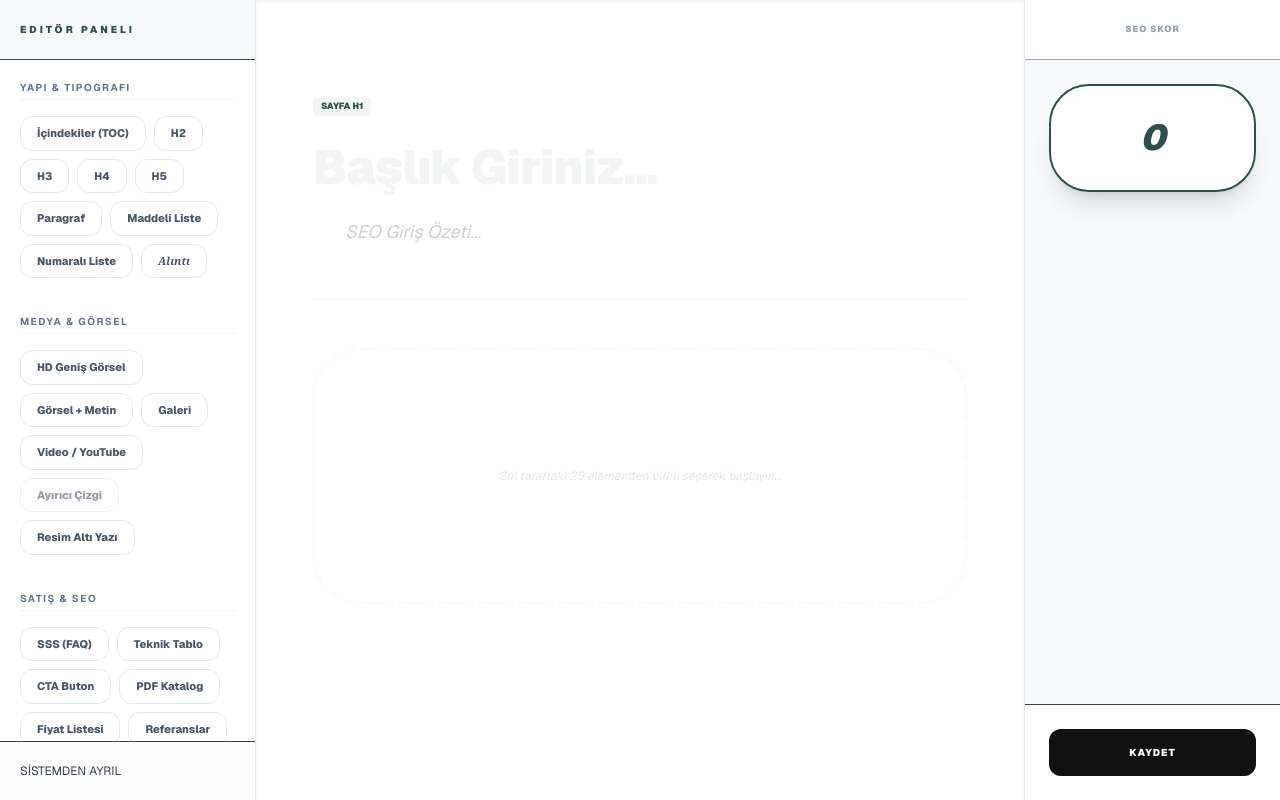
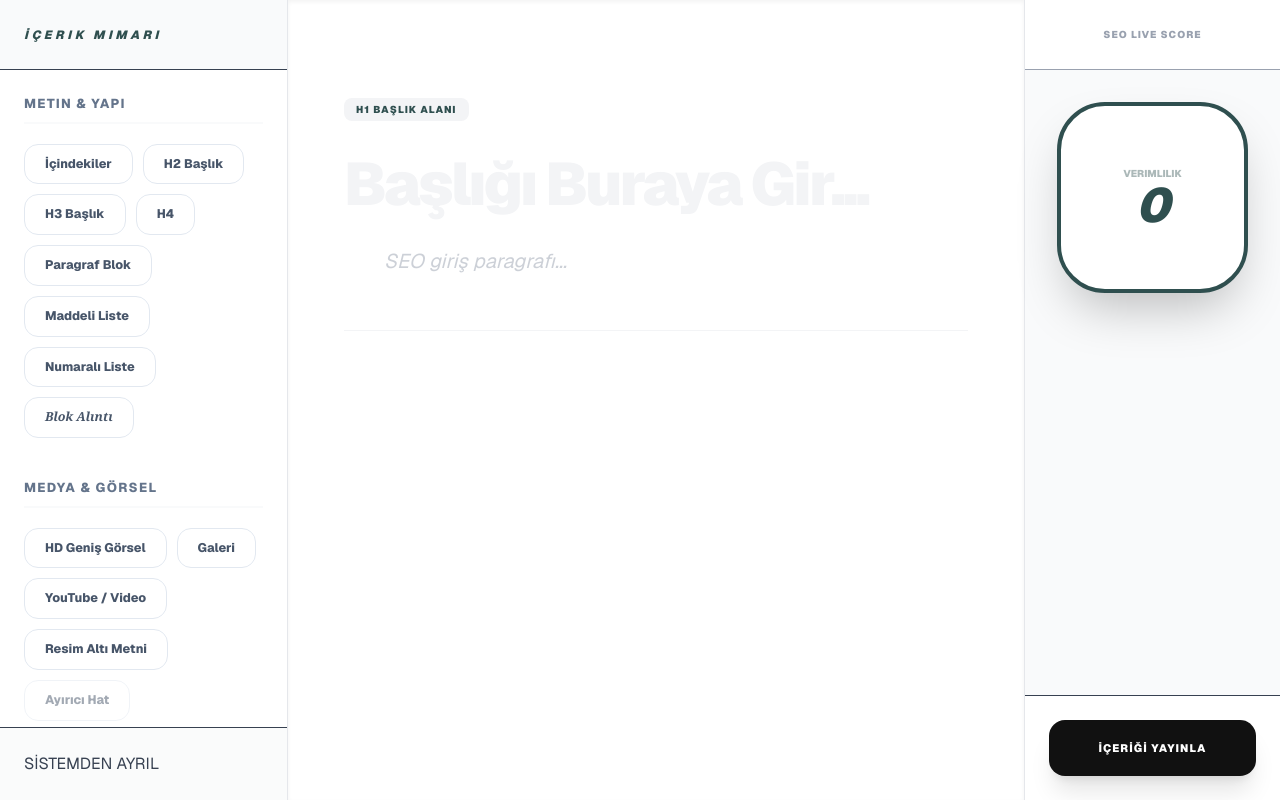
Before and after one commit to ozgurtasarimmobilya-create/my-admin-panel, a Next.js app: page /icerik-yonetimi/corian in a window 1280 px wide. Built offline with nearby package versions, Linux system fonts and the light colour scheme.

Commit message:
arayuz: sol panel basliklari ve buton yazilari okunaklilik icin buyutuldu

```diff
--- a/app/icerik-yonetimi/corian/page.tsx
+++ b/app/icerik-yonetimi/corian/page.tsx
@@ -3,15 +3,13 @@
 import { useState } from 'react';
 import Link from 'next/link';
 
-// Blok Yapısı
 type Block = {
   id: string;
   type: string;
   content: string;
-  extra?: string;
 };
 
-export default function ProfessionalTerminalV13() {
+export default function ProfessionalTerminalV14() {
   const [blocks, setBlocks] = useState<Block[]>([]);
 
   const addBlock = (type: string) => {
@@ -19,147 +17,139 @@ export default function ProfessionalTerminalV13() {
       id: Math.random().toString(36).substr(2, 9),
       type,
       content: '',
-      extra: ''
     };
     setBlocks([...blocks, newBlock]);
   };
 
   return (
-    <div className="flex h-screen bg-[#F3F4F6] text-[#374151] font-sans overflow-hidden text-[12px]">
+    <div className="flex h-screen bg-[#F3F4F6] text-[#374151] font-sans overflow-hidden">
 
-      {/* --- SOL: 25+ ELEMENTLİ DEV CEPHANELİK --- */}
-      <aside className="w-64 bg-white border-r border-gray-200 flex flex-col shadow-sm">
-        <div className="h-[60px] flex items-center px-5 border-b bg-[#F9FAFB]">
-          <span className="font-black text-[10px] tracking-[0.3em] text-[#2F4F4F] uppercase">Editör Paneli</span>
+      {/* --- SOL: OKUNAKLI VE BÜYÜK ELEMENT PANELİ --- */}
+      <aside className="w-72 bg-white border-r border-gray-200 flex flex-col shadow-sm">
+        <div className="h-[70px] flex items-center px-6 border-b bg-[#F9FAFB]">
+          <span className="font-black text-[12px] tracking-[0.3em] text-[#2F4F4F] uppercase italic">İçerik Mimarı</span>
         </div>
 
-        <div className="flex-1 overflow-y-auto custom-scrollbar p-5 space-y-9">
+        <div className="flex-1 overflow-y-auto custom-scrollbar p-6 space-y-10">
 
-          {/* GRUP 1: YAPI & TİPOGRAFİ */}
-          <div className="space-y-4">
-            <label className="text-[10px] font-bold text-[#64748B] uppercase tracking-[0.15em] block border-b border-gray-100 pb-1">Yapı & Tipografi</label>
-            <div className="flex flex-wrap gap-2">
-              <button onClick={() => addBlock('toc')} className="btn-flex border-blue-100 text-blue-600 bg-blue-50/20 text-[10px]">İçindekiler (TOC)</button>
-              <button onClick={() => addBlock('h2')} className="btn-flex">H2</button>
-              <button onClick={() => addBlock('h3')} className="btn-flex">H3</button>
-              <button onClick={() => addBlock('h4')} className="btn-flex">H4</button>
-              <button onClick={() => addBlock('h5')} className="btn-flex">H5</button>
-              <button onClick={() => addBlock('p')} className="btn-flex">Paragraf</button>
+          {/* GRUP 1: TİPOGRAFİ */}
+          <div className="space-y-5">
+            <label className="text-[13px] font-extrabold text-[#64748B] uppercase tracking-[0.1em] block border-b-2 border-gray-50 pb-2">Metin & Yapı</label>
+            <div className="flex flex-wrap gap-2.5">
+              <button onClick={() => addBlock('toc')} className="btn-flex bg-blue-50/30 text-blue-700 border-blue-100">İçindekiler</button>
+              <button onClick={() => addBlock('h2')} className="btn-flex">H2 Başlık</button>
+              <button onClick={() => addBlock('h3')} className="btn-flex">H3 Başlık</button>
+              <button onClick={() => addBlock('h4')} className="btn-flex text-[11px]">H4</button>
+              <button onClick={() => addBlock('p')} className="btn-flex font-medium">Paragraf Blok</button>
               <button onClick={() => addBlock('ul')} className="btn-flex">Maddeli Liste</button>
               <button onClick={() => addBlock('ol')} className="btn-flex">Numaralı Liste</button>
-              <button onClick={() => addBlock('quote')} className="btn-flex italic font-serif">Alıntı</button>
+              <button onClick={() => addBlock('quote')} className="btn-flex italic font-serif">Blok Alıntı</button>
             </div>
           </div>
 
-          {/* GRUP 2: MEDYA & GÖRSEL (HD) */}
-          <div className="space-y-4">
-            <label className="text-[10px] font-bold text-[#64748B] uppercase tracking-[0.15em] block border-b border-gray-100 pb-1">Medya & Görsel</label>
-            <div className="flex flex-wrap gap-2">
-              <button onClick={() => addBlock('image_hd')} className="btn-flex text-emerald-700 border-emerald-100 bg-emerald-50/20">HD Geniş Görsel</button>
-              <button onClick={() => addBlock('image_text')} className="btn-flex text-[10px]">Görsel + Metin</button>
+          {/* GRUP 2: MEDYA */}
+          <div className="space-y-5">
+            <label className="text-[13px] font-extrabold text-[#64748B] uppercase tracking-[0.1em] block border-b-2 border-gray-50 pb-2">Medya & Görsel</label>
+            <div className="flex flex-wrap gap-2.5">
+              <button onClick={() => addBlock('image_hd')} className="btn-flex bg-emerald-50/30 text-emerald-700 border-emerald-100">HD Geniş Görsel</button>
               <button onClick={() => addBlock('gallery')} className="btn-flex">Galeri</button>
-              <button onClick={() => addBlock('video')} className="btn-flex">Video / YouTube</button>
-              <button onClick={() => addBlock('divider')} className="btn-flex border-dashed opacity-60">Ayırıcı Çizgi</button>
-              <button onClick={() => addBlock('caption')} className="btn-flex text-[10px]">Resim Altı Yazı</button>
+              <button onClick={() => addBlock('video')} className="btn-flex">YouTube / Video</button>
+              <button onClick={() => addBlock('caption')} className="btn-flex text-[11px]">Resim Altı Metni</button>
+              <button onClick={() => addBlock('divider')} className="btn-flex border-dashed opacity-50 text-[10px]">Ayırıcı Hat</button>
             </div>
           </div>
 
           {/* GRUP 3: SATIŞ & TEKNİK */}
-          <div className="space-y-4">
-            <label className="text-[10px] font-bold text-[#64748B] uppercase tracking-[0.15em] block border-b border-gray-100 pb-1">Satış & SEO</label>
-            <div className="flex flex-wrap gap-2">
-              <button onClick={() => addBlock('faq')} className="btn-flex text-orange-600 border-orange-100 bg-orange-50/10">SSS (FAQ)</button>
+          <div className="space-y-5">
+            <label className="text-[13px] font-extrabold text-[#64748B] uppercase tracking-[0.1em] block border-b-2 border-gray-50 pb-2">Satış & SEO</label>
+            <div className="flex flex-wrap gap-2.5">
+              <button onClick={() => addBlock('faq')} className="btn-flex bg-orange-50/30 text-orange-700 border-orange-100">SSS (FAQ)</button>
               <button onClick={() => addBlock('table')} className="btn-flex font-bold border-gray-400">Teknik Tablo</button>
-              <button onClick={() => addBlock('cta')} className="btn-flex text-indigo-700 border-indigo-100 bg-indigo-50/10">CTA Buton</button>
-              <button onClick={() => addBlock('pdf')} className="btn-flex text-red-700 border-red-100 bg-red-50/10 text-[10px]">PDF Katalog</button>
-              <button onClick={() => addBlock('price')} className="btn-flex">Fiyat Listesi</button>
-              <button onClick={() => addBlock('refs')} className="btn-flex">Referanslar</button>
+              <button onClick={() => addBlock('cta')} className="btn-flex bg-indigo-50/30 text-indigo-700 border-indigo-100">CTA Buton</button>
+              <button onClick={() => addBlock('pdf')} className="btn-flex bg-red-50/30 text-red-700 border-red-100">Katalog PDF</button>
+              <button onClick={() => addBlock('price')} className="btn-flex">Fiyat Tablosu</button>
               <button onClick={() => addBlock('contact')} className="btn-flex">İletişim Formu</button>
               <button onClick={() => addBlock('map')} className="btn-flex">Google Harita</button>
             </div>
           </div>
 
-          {/* GRUP 4: OTORİTE & KOD */}
-          <div className="space-y-4">
-            <label className="text-[10px] font-bold text-[#64748B] uppercase tracking-[0.15em] block border-b border-gray-100 pb-1">Otorite & Kod</label>
-            <div className="flex flex-wrap gap-2 pb-8">
-              <button onClick={() => addBlock('author')} className="btn-flex font-bold">Yazar Kutusu</button>
-              <button onClick={() => addBlock('html')} className="btn-flex">HTML / Kod</button>
+          {/* GRUP 4: OTORİTE */}
+          <div className="space-y-5">
+            <label className="text-[13px] font-extrabold text-[#64748B] uppercase tracking-[0.1em] block border-b-2 border-gray-50 pb-2">E-E-A-T (Otorite)</label>
+            <div className="flex flex-wrap gap-2.5 pb-10">
+              <button onClick={() => addBlock('author')} className="btn-flex font-bold">Yazar Kartı</button>
               <button onClick={() => addBlock('related')} className="btn-flex">İlgili Yazılar</button>
-              <button onClick={() => addBlock('social')} className="btn-flex">Paylaşım</button>
+              <button onClick={() => addBlock('html')} className="btn-flex text-[10px]">Özel Kod (HTML)</button>
             </div>
           </div>
         </div>
 
-        <div className="p-5 border-t bg-gray-50/50">
+        <div className="p-6 border-t bg-gray-50/80">
           <Link href="/icerik-yonetimi" className="btn-exit">SİSTEMDEN AYRIL</Link>
         </div>
       </aside>
 
-      {/* --- ORTA: YAZIM ALANI --- */}
-      <main className="flex-1 bg-white overflow-y-auto shadow-inner relative">
-        <div className="max-w-[750px] mx-auto py-24 px-12 space-y-12">
-          {/* H1 Alanı */}
-          <div className="space-y-5">
-            <div className="inline-block px-2 py-0.5 bg-gray-100 text-[#2F4F4F] text-[9px] font-black rounded uppercase">Sayfa H1</div>
-            <input className="w-full text-5xl font-black border-none outline-none placeholder:text-gray-100 tracking-tight" placeholder="Başlık Giriniz..." />
-            <textarea className="w-full text-lg text-gray-400 border-none outline-none resize-none italic border-l-2 border-gray-50 pl-8" placeholder="SEO Giriş Özeti..." rows={1} />
+      {/* --- ORTA: GENİŞ VE OKUNAKLI YAZIM ALANI --- */}
+      <main className="flex-1 bg-white overflow-y-auto shadow-inner">
+        <div className="max-w-[800px] mx-auto py-24 px-14 space-y-12">
+          <div className="space-y-6">
+            <div className="inline-block px-3 py-1 bg-gray-100 text-[#2F4F4F] text-[10px] font-black rounded-lg uppercase tracking-widest">H1 Başlık Alanı</div>
+            <input className="w-full text-6xl font-black border-none outline-none placeholder:text-gray-100 tracking-tighter" placeholder="Başlığı Buraya Gir..." />
+            <textarea className="w-full text-xl text-gray-400 border-none outline-none resize-none italic border-l-4 border-gray-50 pl-10" placeholder="SEO giriş paragrafı..." rows={1} />
           </div>
+
           <div className="h-px bg-gray-100 w-full"></div>
 
-          {/* Bloklar */}
-          <div className="min-h-[500px] space-y-8">
+          <div className="min-h-[600px] space-y-10">
             {blocks.map((block) => (
-              <div key={block.id} className="relative group p-2 rounded-xl hover:bg-gray-50/50 transition-all">
-                <div className="text-[9px] font-bold text-gray-300 uppercase mb-2 tracking-widest">{block.type} Elementi</div>
-                <div className="min-h-[40px] border border-transparent border-l-gray-200 pl-4">
-                    {/* Buraya her block tipi için input gelecek */}
-                    <input className="w-full bg-transparent outline-none text-lg" placeholder={`${block.type} içeriğini yazın...`} />
+              <div key={block.id} className="relative group p-4 rounded-2xl hover:bg-gray-50/30 transition-all border border-transparent hover:border-gray-100">
+                <div className="text-[10px] font-black text-gray-300 uppercase mb-4 tracking-widest flex items-center gap-2">
+                  <span className="w-2 h-2 bg-gray-200 rounded-full"></span> {block.type} Elementi aktif
+                </div>
+                <div className="min-h-[50px] border-l-2 border-gray-100 pl-6">
+                    <input className="w-full bg-transparent outline-none text-2xl font-bold placeholder:text-gray-200" placeholder={`${block.type} içeriği...`} />
                 </div>
                 <button
                   onClick={() => setBlocks(blocks.filter(b => b.id !== block.id))}
-                  className="absolute -left-12 top-4 opacity-0 group-hover:opacity-100 text-red-400 hover:text-red-600 transition-all font-black text-[9px] uppercase tracking-tighter"
+                  className="absolute -left-14 top-8 opacity-0 group-hover:opacity-100 text-red-400 hover:text-red-700 transition-all font-black text-[10px] bg-white shadow-sm border p-2 rounded-full"
                 >
-                  SİL
+                   <svg width="16" height="16" viewBox="0 0 24 24" fill="none" stroke="currentColor" strokeWidth="3"><polyline points="3 6 5 6 21 6"/><path d="M19 6v14a2 2 0 0 1-2 2H7a2 2 0 0 1-2-2V6m3 0V4a2 2 0 0 1 2-2h4a2 2 0 0 1 2 2v2"/></svg>
                 </button>
               </div>
             ))}
-            {blocks.length === 0 && (
-              <div className="h-64 border-2 border-dashed border-gray-50 rounded-[3rem] flex items-center justify-center text-gray-200 italic select-none">
-                Sol taraftaki 25 elementten birini seçerek başlayın...
-              </div>
-            )}
           </div>
         </div>
       </main>
 
       {/* --- SAĞ: ANALİZ --- */}
       <aside className="w-64 bg-[#F9FAFB] border-l border-gray-200 flex flex-col">
-        <div className="h-[60px] flex items-center justify-center border-b bg-white font-black text-[9px] text-gray-400 uppercase tracking-widest">SEO Skor</div>
-        <div className="p-6 flex-1 space-y-6">
-           <div className="p-8 bg-white border-2 border-[#2F4F4F] rounded-[2.5rem] text-center shadow-xl">
-              <span className="text-4xl font-black italic text-[#2F4F4F]">{blocks.length * 4 > 100 ? 100 : blocks.length * 4}</span>
+        <div className="h-[70px] flex items-center justify-center border-b bg-white font-black text-[10px] text-gray-400 uppercase tracking-widest">SEO Live Score</div>
+        <div className="p-8 flex-1">
+           <div className="aspect-square bg-white border-4 border-[#2F4F4F] rounded-[3rem] flex flex-col items-center justify-center shadow-2xl group cursor-default">
+              <span className="text-[10px] font-black uppercase text-[#2F4F4F] opacity-40 group-hover:opacity-100 transition-opacity">Verimlilik</span>
+              <span className="text-5xl font-black italic text-[#2F4F4F]">{blocks.length * 4 > 100 ? 100 : blocks.length * 4}</span>
            </div>
         </div>
         <div className="p-6 border-t bg-white">
-          <button className="w-full bg-[#111] text-white py-4 rounded-xl text-[10px] font-black tracking-widest uppercase hover:bg-[#2F4F4F] transition-all">KAYDET</button>
+          <button className="w-full bg-[#111] text-white py-5 rounded-2xl text-[11px] font-black tracking-widest uppercase hover:bg-[#2F4F4F] shadow-xl transition-all">İÇERİĞİ YAYINLA</button>
         </div>
       </aside>
 
       <style jsx>{`
         .btn-flex {
           display: inline-flex; align-items: center; justify-content: center;
-          padding: 8px 16px; /* Tam simetrik, nefes alan boşluk */
-          background: white; border: 1px solid #E2E8F0; border-radius: 12px;
-          font-size: 11px; font-weight: 800; color: #475569; white-space: nowrap; transition: all 0.2s;
+          padding: 10px 20px; /* Daha geniş ve simetrik dokunma alanı */
+          background: white; border: 1px solid #E2E8F0; border-radius: 14px;
+          font-size: 12.5px; /* Yazıları büyüttüm */
+          font-weight: 800; color: #475569; white-space: nowrap; transition: all 0.2s cubic-bezier(0.4, 0, 0.2, 1);
         }
-        .btn-flex:hover { border-color: #2F4F4F; color: #2F4F4F; transform: translateY(-1px); box-shadow: 0 4px 6px rgba(0,0,0,0.05); }
+        .btn-flex:hover { border-color: #2F4F4F; color: #2F4F4F; transform: translateY(-2px); box-shadow: 0 6px 12px rgba(0,0,0,0.05); }
         .btn-exit {
-          display: flex; align-items: center; justify-content: center; width: 100%; padding: 12px;
-          background: #B91C1C; color: white; border-radius: 12px; font-weight: 900; font-size: 10px;
+          display: flex; align-items: center; justify-content: center; width: 100%; padding: 14px;
+          background: #B91C1C; color: white; border-radius: 14px; font-weight: 900; font-size: 11px;
           letter-spacing: 0.2em; transition: all 0.3s;
         }
-        .custom-scrollbar::-webkit-scrollbar { width: 3px; }
+        .custom-scrollbar::-webkit-scrollbar { width: 4px; }
         .custom-scrollbar::-webkit-scrollbar-thumb { background: #E5E7EB; border-radius: 10px; }
       `}</style>
     </div>
```
